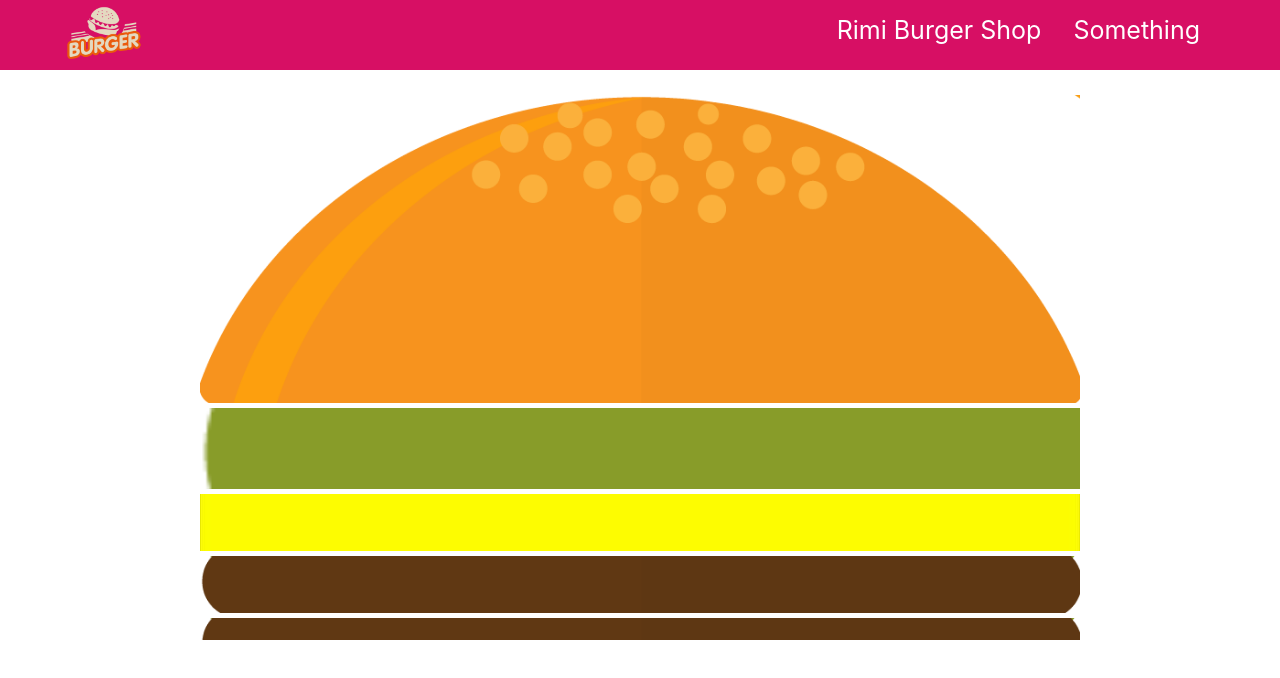
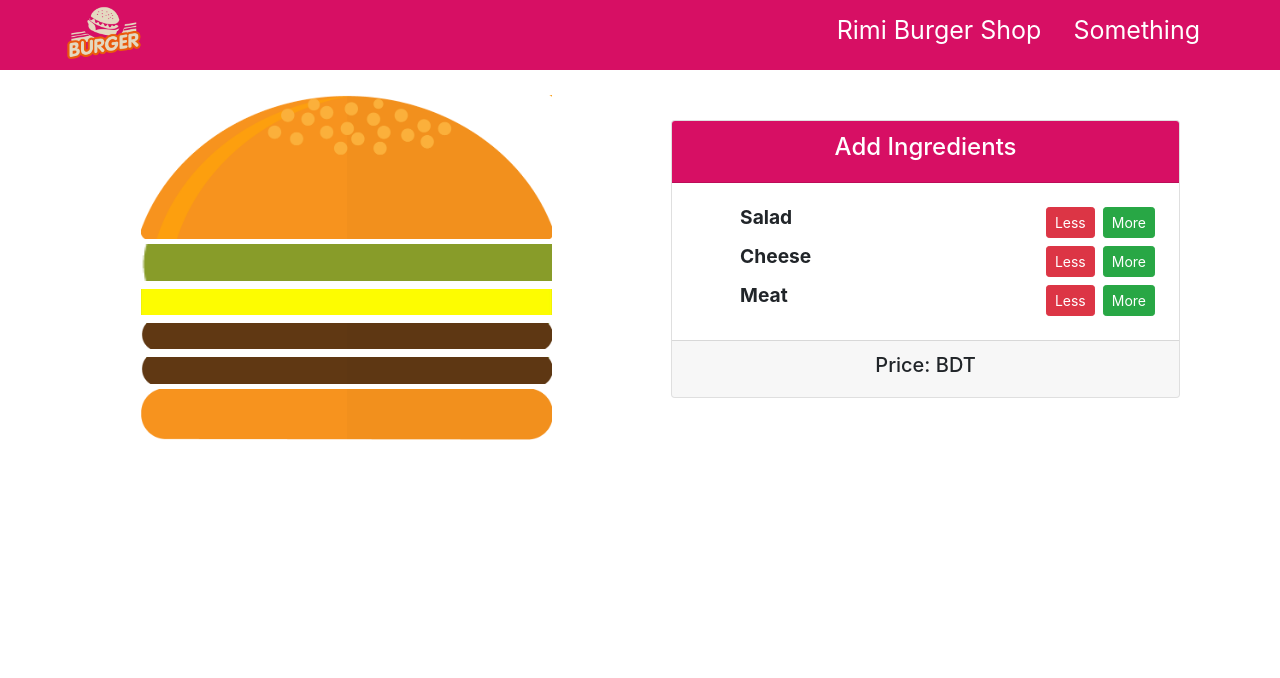
Before and after one commit to Nahidjc/burger-builder-app, a React (Create React App) app: page / in a window 1280 px wide. Shown: the top 678 px of the page. Built offline with nearby package versions, Linux system fonts and the light colour scheme; the HTML template or start-up script is replaced by a standard one.

Commit message:
Controls Component

```diff
--- a/src/Components/BurgerBuilder/BurgerBuilder.js
+++ b/src/Components/BurgerBuilder/BurgerBuilder.js
@@ -1,5 +1,6 @@
 import React, { Component } from 'react';
 import Burger from './Burger/Burger';
+import Controls from './Controls/Controls';
 
 export default class BurgerBuilder extends Component {
     state = {
@@ -11,8 +12,9 @@ export default class BurgerBuilder extends Component {
     }
     render() {
         return (
-            <div>
+            <div className="d-flex flex-md-row flex-column">
                 <Burger ingredients={this.state.ingredients}></Burger>
+                <Controls></Controls>
             </div>
         );
     }
--- /dev/null
+++ b/src/Components/BurgerBuilder/Controls/Controls.js
@@ -0,0 +1,49 @@
+import React from 'react';
+import { Card, CardBody, CardFooter, CardHeader, Button } from 'reactstrap';
+
+const controls = [
+    { label: 'Salad', type: 'salad' },
+    { label: 'Cheese', type: 'cheese' },
+    { label: 'Meat', type: 'meat' },
+]
+
+const BuildControl = props => {
+    return (
+        <div className="d-flex">
+            <div className="mr-auto ml-5" style={{ fontWeight: "bold", fontSize: "1.2rem" }}>{props.label}</div>
+            <button className="btn btn-danger btn-sm m-1">Less</button>
+            <button className="btn btn-success btn-sm m-1">More</button>
+        </div>
+    )
+}
+const Controls = props => {
+    return (
+        <div className="container ml-md-5" style={{ textAlign: "center" }}>
+            <Card style={{
+                marginTop: "30px",
+                marginBottom: "30px",
+                textAlign: "center"
+            }}>
+                <CardHeader style={{
+                    backgroundColor: "#D70F64",
+                    color: "white"
+                }}><h4>Add Ingredients</h4></CardHeader>
+                <CardBody>
+                    {
+                        controls.map(item => {
+                            return <BuildControl
+                                label={item.label}
+                                type={item.type}
+                                key={Math.random()}
+                            />
+                        })
+                    }
+                </CardBody>
+                <CardFooter><h5>Price: BDT
+                </h5></CardFooter>
+            </Card>
+        </div>
+    );
+};
+
+export default Controls;
```
Also changed, not shown: 1 other file (tests, documents, lock files or other folders).
